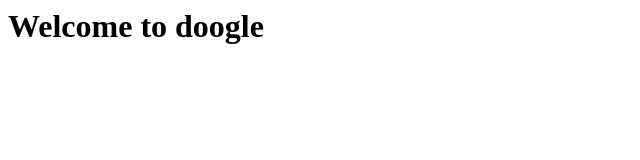
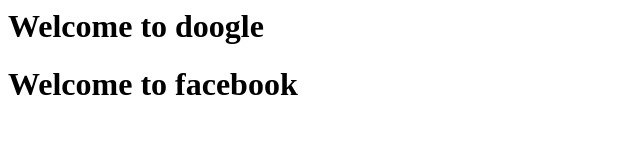
Before and after one commit to Deep200710/website, a plain HTML site: page index.html in a window 1280 px wide. Shown: the whole page, without its empty margins (0-640 px from the left). Drawn offline with Linux system fonts and the light colour scheme.

Commit message:
Update index.html

```diff
--- a/index.html
+++ b/index.html
@@ -2,5 +2,7 @@
 	<title> Jenkins CI/CD </title>
 	<body>
 		<h1> Welcome to doogle </h1>
+		<h1> Welcome to facebook </h1>
+
 	</body>
 </html>
```
